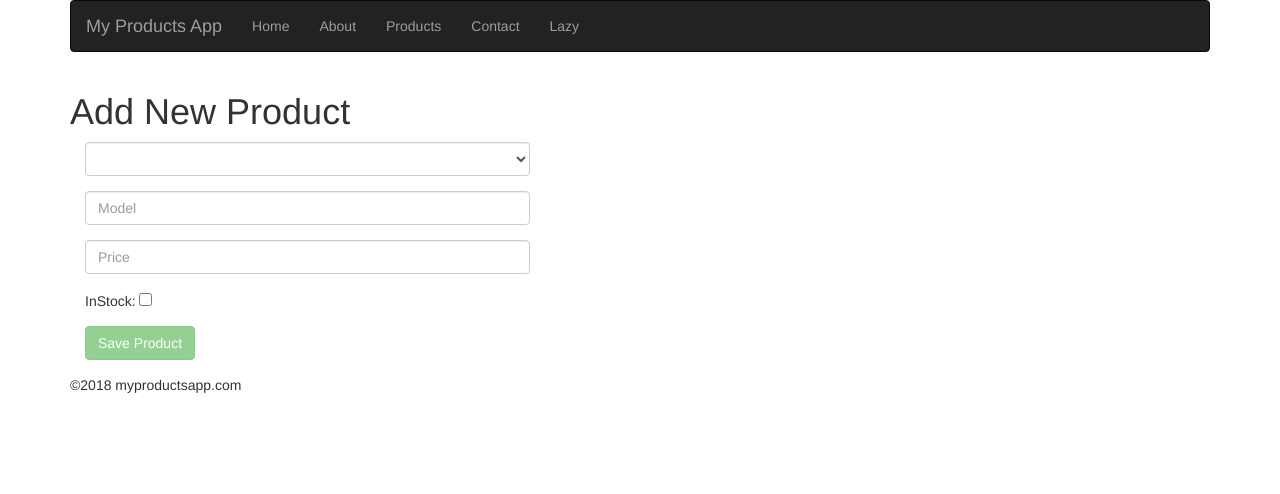
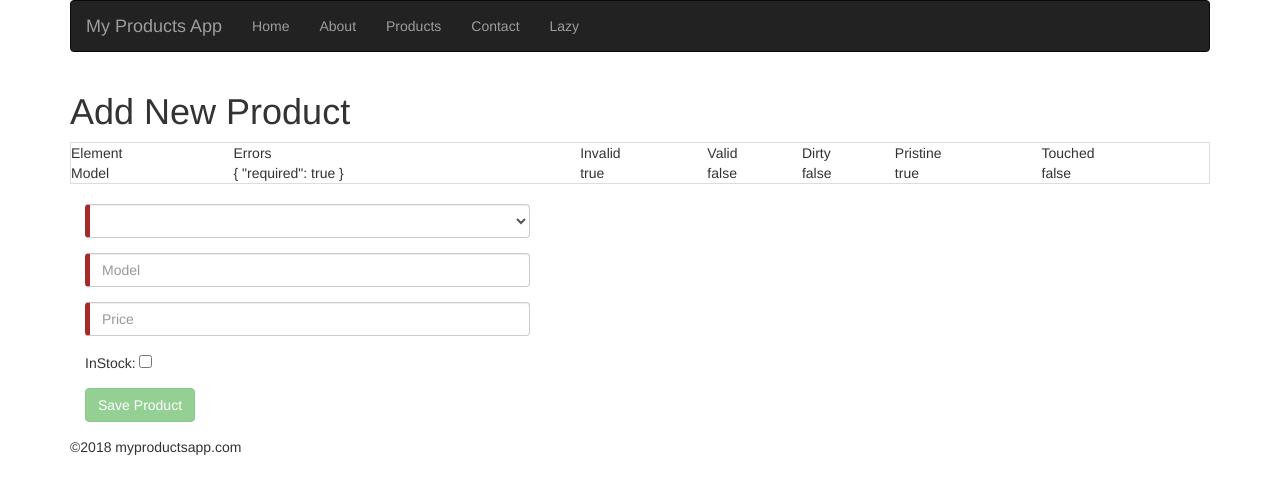
Before and after one commit to Mujib517/angular.ui, an Angular app: page /products/new in a window 1280 px wide. Shown: the top 494 px of the page. Built offline with nearby package versions, Linux system fonts and the light colour scheme.

Commit message:
Validations contd.

```diff
--- a/src/app/new-product/new-product.component.ts
+++ b/src/app/new-product/new-product.component.ts
@@ -7,6 +7,28 @@ import { ProductService } from '../shared/product.service';
   selector: 'app-new-product',
   template: `
    <h1>Add New Product</h1>
+
+
+   <table class="table table-bordered">
+    <tr>
+      <td>Element</td>
+      <td>Errors</td>
+      <td>Invalid</td>
+      <td>Valid</td>
+      <td>Dirty</td>
+      <td>Pristine</td>
+      <td>Touched</td>
+    </tr>
+    <tr>
+      <td>Model</td>
+      <td>{{model.errors | json}}</td>
+      <td>{{model.invalid }}</td>
+      <td>{{model.valid }}</td>
+      <td>{{model.dirty }}</td>
+      <td>{{model.pristine }}</td>
+      <td>{{model.touched }}</td>
+    </tr>
+   </table>
 
    <div *ngIf="success" class="alert alert-success">
       Saved Successfully
@@ -19,21 +41,29 @@ import { ProductService } from '../shared/product.service';
   <form novalidate #frm="ngForm">
    <div class="col-md-5">
       <div class="form-group">
-      <select class="form-control" required="true" [(ngModel)]="product.brand" name="brand">
+      <select class="form-control" #brand="ngModel" required="true" [(ngModel)]="product.brand" name="brand">
         <option>Apple</option>
         <option>Sony</option>
         <option>Samsung</option>
         <option>Xiomi</option>
       </select>
+      <span class="text-danger" *ngIf="brand.dirty && brand.invalid">Required</span>
 
       </div>
       <div class="form-group">
-          <input type="text" placeholder="Model"  minlength="3" maxlength="10"
+          <input type="text" #model="ngModel" placeholder="Model"  minlength="3" maxlength="10"
           class="form-control" required="true" name="model" [(ngModel)]="product.model"/>
+
+          <span class="text-danger" *ngIf="model.touched && model.errors?.required">Required</span>
+          <span class="text-danger" *ngIf="model.touched && model.errors?.minlength">Min 3 chars</span>
+          <span class="text-danger" *ngIf="model.touched && model.errors?.maxlength">Max 10 chars</span>
       </div>
       <div class="form-group">
-          <input type="text" placeholder="Price"
+          <input type="text" placeholder="Price" #price="ngModel"
           class="form-control" required="true" name="price" [(ngModel)]="product.price" pattern="[0-9]{3,4}"/>
+
+          <span class="text-danger" *ngIf="price.touched && price.errors?.required">Required</span>
+          <span class="text-danger" *ngIf="price.touched && price.errors?.pattern">Invalid price</span>
       </div>
       <div class="form-group">
           InStock: <input type="checkbox" [(ngModel)]="product.inStock" name="inStock"/>
--- a/src/styles.css
+++ b/src/styles.css
@@ -9,3 +9,11 @@
 .fg2{
     color:red;
 }
+input.ng-valid,
+select.ng-valid{
+    border-left:5px solid green;
+}
+input.ng-invalid,
+select.ng-invalid{
+    border-left:5px solid brown;
+}
```
